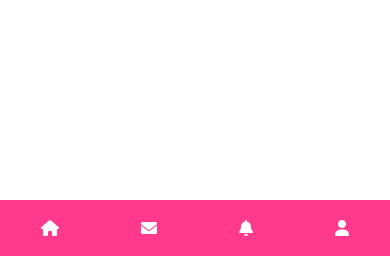
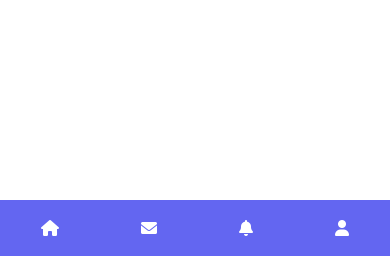
Before and after one commit to rasyidcodes/UASPPW1_22-505791-SV-21936_xplora, a PHP site: the page made by src/pages/index.php in a window 390 px wide. Shown: the part 588-844 px from the top of the page. Run offline with PHP 8.4, Linux system fonts and the light colour scheme; the template is opened without the code that fills it, so the values that code supplies are empty; the visitor is signed in with stand-in values (Sample User, id 1); some libraries are stand-ins or nearby versions.

Commit message:
checkpoint

```diff
--- a/src/components/Home.php
+++ b/src/components/Home.php
@@ -33,7 +33,6 @@
           success: function(response) {
             // Clear form fields
             alert("sukses menambahkan");
-
 
             // Reload the list
             loadList();
@@ -76,7 +75,7 @@
                     </div>
                     <div class="border border-gray-300 mt-3 mb-3"></div>
                     <div class="flex justify-end">
-                        <button type="submit" class="bg-blue-500 hover:bg-blue-700 text-white font-bold py-1 px-4 rounded">Post</button>
+                        <button type="submit" class="bg-indigo-500 hover:bg-blue-700 text-white font-bold py-1 px-4 rounded">Post</button>
                     </div>
                 </form>
             </div>
--- a/src/pages/index.php
+++ b/src/pages/index.php
@@ -197,6 +197,7 @@ $(document).ready(function() {
 			<svg class="w-8 h-8 fill-current" xmlns="http://www.w3.org/2000/svg" viewBox="0 0 20 20" fill="currentColor">
 				<path d="M11 17a1 1 0 001.447.894l4-2A1 1 0 0017 15V9.236a1 1 0 00-1.447-.894l-4 2a1 1 0 00-.553.894V17zM15.211 6.276a1 1 0 000-1.788l-4.764-2.382a1 1 0 00-.894 0L4.789 4.488a1 1 0 000 1.788l4.764 2.382a1 1 0 00.894 0l4.764-2.382zM4.447 8.342A1 1 0 003 9.236V15a1 1 0 00.553.894l4 2A1 1 0 009 17v-5.764a1 1 0 00-.553-.894l-4-2z" />
 			</svg>
+
 			<span class="ml-2 text-sm font-bold">Xplora</span>
 		</a>
 		<div class="w-full px-2">
@@ -275,7 +276,7 @@ $(document).ready(function() {
 		<!-- Your main content goes here -->
 	</div>
 
-  <nav class="maincolor py-4 fixed bottom-0 left-0 right-0 z-9999 md:hidden">
+  <nav class="bg-indigo-500 py-4 fixed bottom-0 left-0 right-0 z-9999 md:hidden">
     <div class="flex justify-around mx-auto ">
 	<a class="nav-item mx-4 text-white" href="#" data-target="home" id="navBottomHome">
         <i class="fas fa-home"></i>
```
